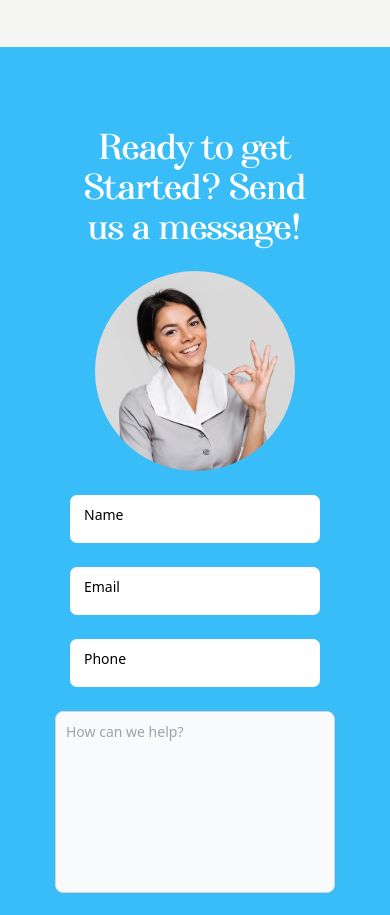
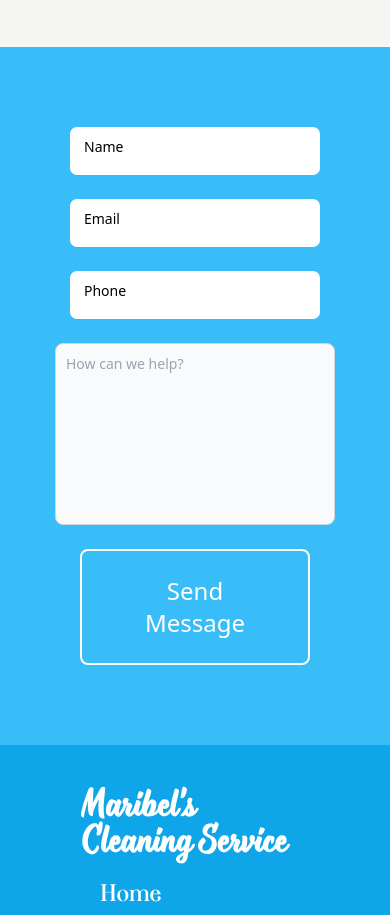
Before and after one commit to Tactenator/maribel, a React (Create React App) app: page / in a window 390 px wide. Shown: the part 2660-3575 px from the top of the page. Built offline with nearby package versions, Linux system fonts and the light colour scheme.

Commit message:
troubleshooting contact again

```diff
--- a/src/components/contact.js
+++ b/src/components/contact.js
@@ -6,10 +6,10 @@ const Contact = () => {
             <div id="form-container" className="w-full">
                 <form name="Contact" method="POST" className="flex flex-col gap-6 items-center" data-netlify="true">
                     <input type="hidden" name="form-name" value="Contact" />
-                    <div id='requestInfo-container' className='bg-sky-400 text-center text-white font-Afterglow w-full'>
+                    {/* <div id='requestInfo-container' className='bg-sky-400 text-center text-white font-Afterglow w-full'>
                         <h1 className='text-4xl '>Ready to get Started? Send us a message!</h1>
                     </div>
-                    <img className="block md:hidden rounded-full w-[200px] h-[200px]" src={Maid} alt="Happy maid smiling"></img>
+                    <img className="block md:hidden rounded-full w-[200px] h-[200px]" src={Maid} alt="Happy maid smiling"></img> */}
                     <div className="relative h-12 w-1/2 min-w-[250px]">
                         <input type="text" name="name"
                         className="peer h-full w-full rounded-[7px] border border-white bg-white border-t-transparent bg-transparent px-3 py-2.5 font-sans text-sm font-normal text-black outline outline-0 transition-all placeholder-shown:border placeholder-shown:border-t-blue-gray-200 focus:border-2 focus:black focus:border-t-transparent focus:outline-0 disabled:border-0 disabled:bg-blue-gray-50"
```
